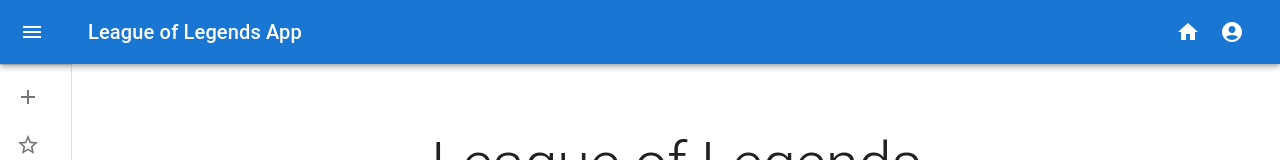
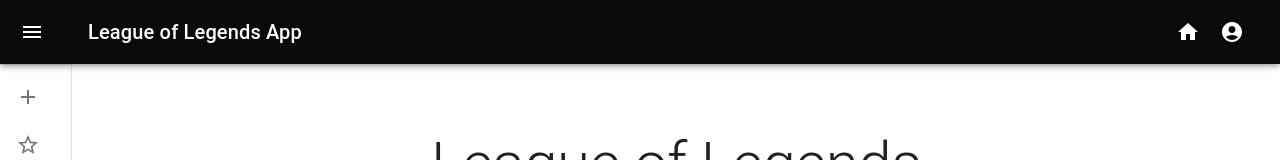
Before and after one commit to Nola01/league-of-legends-app, a React (Create React App) app: page / in a window 1280 px wide. Shown: the top 160 px of the page. Built offline with nearby package versions, Linux system fonts and the light colour scheme; no server answers; the database is empty; sample sign-in values are in the browser's storage.

Commit message:
Changed Appbar background color

```diff
--- a/src/components/Home.js
+++ b/src/components/Home.js
@@ -156,7 +156,7 @@
     <ThemeProvider theme={mdTheme}>
       <Box sx={{ display: 'flex' }}>
         <CssBaseline />
-        <AppBar position="absolute" open={open}>
+        <AppBar position="absolute" open={open} style={{ background: '#0a0a0a' }}>
           <Toolbar
             sx={{
               pr: '24px', // keep right padding when drawer closed
```
